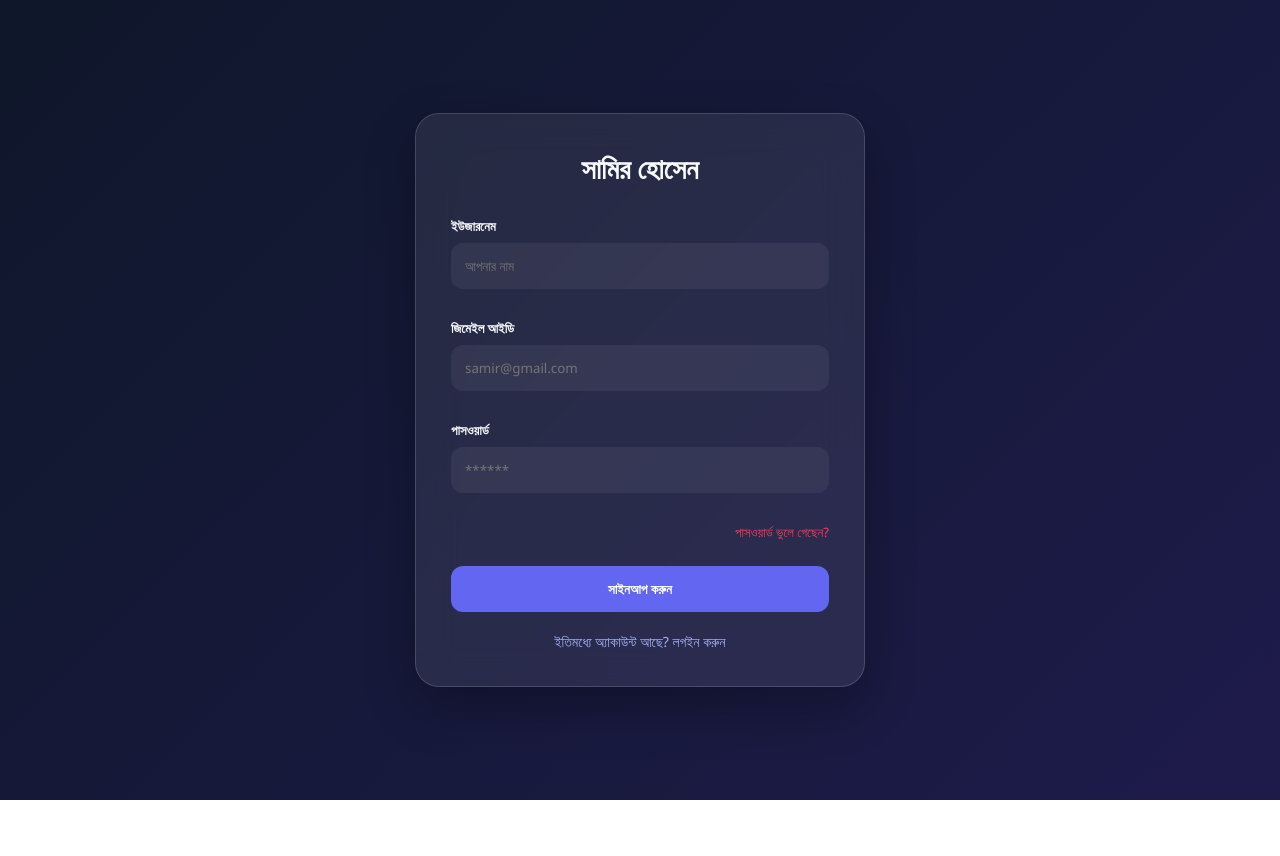
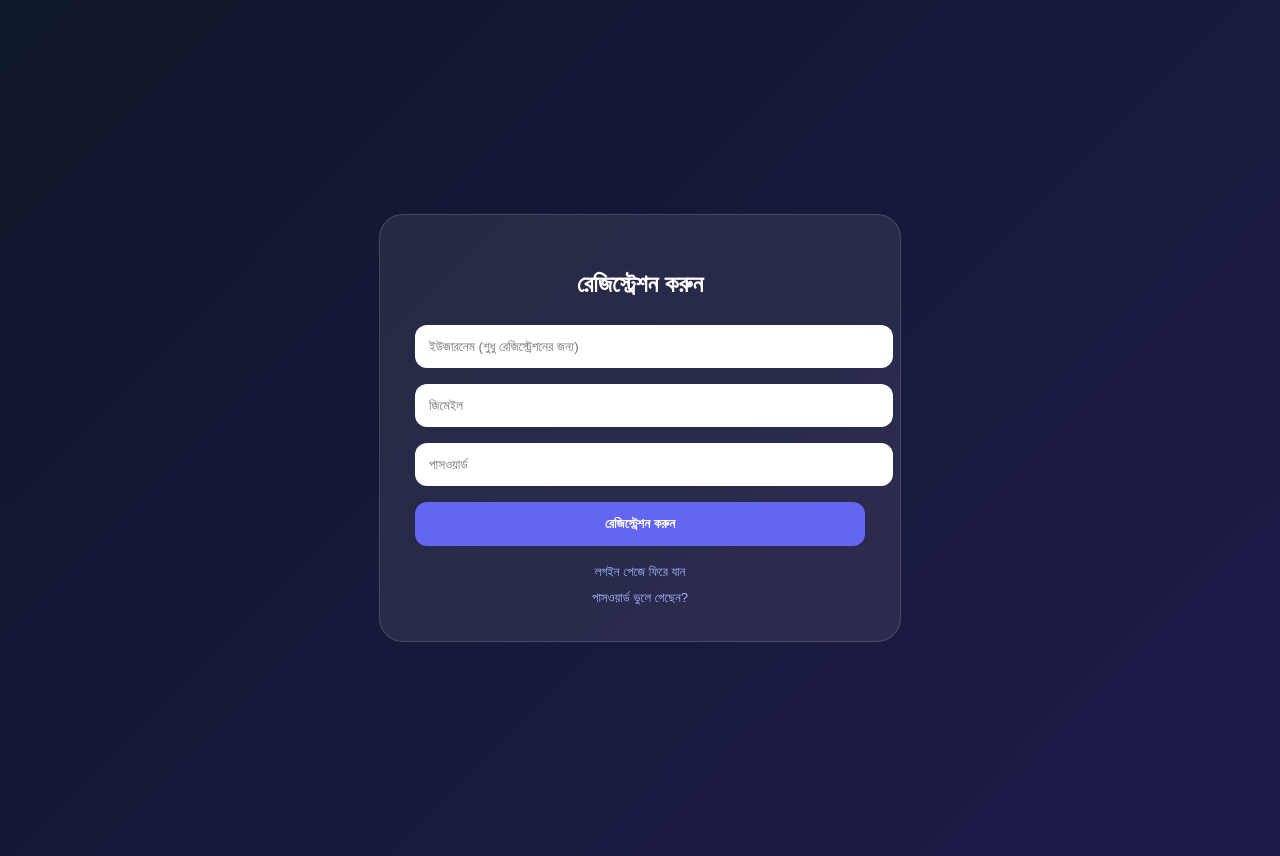
Before and after one commit to mdrj4328-dotcom/my-website, a website: page index.html in a window 1280 px wide. Both pictures are taken after a click on the element "নতুন অ্যাকাউন্ট তৈরি করুন". Before the commit the page ends 800 px from the top, so only its background shows below. Drawn offline with Linux system fonts and the light colour scheme.

Commit message:
Add files via upload

```diff
--- a/index.html
+++ b/index.html
@@ -2,116 +2,69 @@
 <html lang="bn">
 <head>
     <meta charset="UTF-8">
-    <meta name="viewport" content="width=device-width, initial-scale=1.0">
     <title>সামির হোসেন - আলটিমেট মিডিয়া পোর্টাল</title>
     <style>
-        :root { --bg-gradient: linear-gradient(135deg, #0f172a, #1e1b4b); --card-bg: rgba(255, 255, 255, 0.08); --text-color: #f8fafc; --accent-color: #6366f1; }
-        * { box-sizing: border-box; margin: 0; padding: 0; font-family: 'Segoe UI', sans-serif; }
-        body { background: var(--bg-gradient); color: var(--text-color); display: flex; justify-content: center; align-items: center; min-height: 100vh; padding: 20px; }
-        .wrapper { width: 100%; max-width: 450px; background: var(--card-bg); backdrop-filter: blur(20px); padding: 35px; border-radius: 24px; border: 1px solid rgba(255,255,255,0.15); box-shadow: 0 20px 50px rgba(0,0,0,0.3); }
-        .brand-title { text-align: center; font-size: 28px; font-weight: 800; margin-bottom: 30px; }
-        .form-group { margin-bottom: 20px; }
-        label { display: block; margin-bottom: 8px; font-size: 13px; font-weight: 600; text-transform: uppercase; }
-        input { width: 100%; padding: 14px; border: none; background: rgba(255,255,255,0.06); color: white; border-radius: 12px; outline: none; margin-bottom: 10px; }
-        button { width: 100%; padding: 14px; background: var(--accent-color); border: none; color: white; font-weight: 700; border-radius: 12px; cursor: pointer; margin-top: 10px; }
-        .toggle-text { text-align: center; margin-top: 20px; color: #a5b4fc; cursor: pointer; font-size: 14px; }
-        .forgot-link { text-align: right; color: #f43f5e; cursor: pointer; font-size: 13px; margin-bottom: 15px; }
+        :root { --bg-gradient: linear-gradient(135deg, #0f172a, #1e1b4b); --card-bg: rgba(255, 255, 255, 0.08); --accent-color: #6366f1; }
+        body { background: var(--bg-gradient); color: white; display: flex; justify-content: center; align-items: center; min-height: 100vh; padding: 20px; font-family: sans-serif; }
+        .wrapper { width: 100%; max-width: 450px; background: var(--card-bg); padding: 35px; border-radius: 24px; border: 1px solid rgba(255,255,255,0.15); }
         .hidden { display: none; }
+        input, button { width: 100%; padding: 14px; margin: 8px 0; border-radius: 12px; border: none; }
+        button { background: var(--accent-color); color: white; font-weight: bold; cursor: pointer; }
+        .link-text { text-align: center; font-size: 13px; color: #a5b4fc; cursor: pointer; margin-top: 10px; }
+        .drop-zone { border: 2px dashed var(--accent-color); padding: 30px; text-align: center; cursor: pointer; border-radius: 12px; margin: 20px 0; background: rgba(99, 102, 241, 0.1); }
     </style>
 </head>
 <body>
+<div class="wrapper">
+    <!-- অথেনটিকেশন বক্স -->
+    <div id="auth-box">
+        <h2 id="auth-title" style="text-align:center;">লগইন করুন</h2>
+        <input type="text" id="username" placeholder="ইউজারনেম (শুধু রেজিস্ট্রেশনের জন্য)">
+        <input type="email" id="email" placeholder="জিমেইল">
+        <input type="password" id="password" placeholder="পাসওয়ার্ড">
+        <button id="auth-btn" onclick="submitAuth()">লগইন করুন</button>
 
-<div class="wrapper">
-    <div class="brand-title">সামির হোসেন</div>
-
-    <div id="auth-box">
-        <div class="form-group" id="username-group"><label>ইউজারনেম</label><input type="text" id="username" placeholder="আপনার নাম"></div>
-        <div class="form-group"><label>জিমেইল আইডি</label><input type="email" id="email" placeholder="samir@gmail.com"></div>
-        <div class="form-group" id="password-group"><label>পাসওয়ার্ড</label><input type="password" id="password" placeholder="******"></div>
-
-        <div class="forgot-link" id="forgot-link" onclick="toggleMode('forgot')">পাসওয়ার্ড ভুলে গেছেন?</div>
-
-        <button id="action-btn" onclick="submitAuth()">লগইন করুন</button>
-        <div class="toggle-text" id="toggle-text" onclick="toggleMode('register')">নতুন অ্যাকাউন্ট তৈরি করুন</div>
+        <div class="link-text" id="toggle-link" onclick="toggleAuth()">নতুন অ্যাকাউন্ট তৈরি করুন</div>
+        <div class="link-text" id="forgot-link" onclick="forgotPassword()">পাসওয়ার্ড ভুলে গেছেন?</div>
     </div>
 
+    <!-- ড্যাশবোর্ড বক্স -->
     <div id="dashboard-box" class="hidden">
-        <h3>স্বাগতম ড্যাশবোর্ডে!</h3>
-        <button onclick="triggerLogout()" style="background: #ef4444; margin-top: 30px;">লগআউট</button>
+        <h3>ক্লাউড স্টোরেজ (আনলিমিটেড)</h3>
+        <div style="height:8px; background:#334; border-radius:4px; margin:15px 0;">
+            <div style="width:10%; height:100%; background:#10b981;"></div>
+        </div>
+        <div class="drop-zone" id="drop-zone">ফাইল টেনে আনুন অথবা ক্লিক করুন</div>
+        <input type="file" id="file-input" style="display:none">
+        <button onclick="logout()" style="background:#ef4444; margin-top:20px;">লগআউট</button>
     </div>
 </div>
 
 <script>
-    const API_BASE = window.location.origin;
-    let currentMode = "login";
+    let isLogin = true;
+    function toggleAuth() {
+        isLogin = !isLogin;
+        document.getElementById('auth-title').innerText = isLogin ? "লগইন করুন" : "রেজিস্ট্রেশন করুন";
+        document.getElementById('auth-btn').innerText = isLogin ? "লগইন করুন" : "রেজিস্ট্রেশন করুন";
+        document.getElementById('toggle-link').innerText = isLogin ? "নতুন অ্যাকাউন্ট তৈরি করুন" : "লগইন পেজে ফিরে যান";
+    }
 
-    function toggleMode(mode) {
-        if (mode === 'register' && currentMode === 'register') mode = 'login';
-        else if (mode === 'forgot' && currentMode === 'forgot') mode = 'login';
-
-        currentMode = mode || 'login';
-        const passGroup = document.getElementById('password-group');
-        const userGroup = document.getElementById('username-group');
-        const actionBtn = document.getElementById('action-btn');
-        const toggleText = document.getElementById('toggle-text');
-        const forgotLink = document.getElementById('forgot-link');
-
-        if (currentMode === 'forgot') {
-            passGroup.classList.add('hidden');
-            userGroup.classList.add('hidden');
-            actionBtn.innerText = "পাসওয়ার্ড রিসেট করুন";
-            toggleText.innerText = "লগইন পেজে ফিরে যান";
-            forgotLink.classList.add('hidden');
-        } else if (currentMode === 'register') {
-            passGroup.classList.remove('hidden');
-            userGroup.classList.remove('hidden');
-            actionBtn.innerText = "সাইনআপ করুন";
-            toggleText.innerText = "ইতিমধ্যে অ্যাকাউন্ট আছে? লগইন করুন";
-            forgotLink.classList.remove('hidden');
-        } else {
-            passGroup.classList.remove('hidden');
-            userGroup.classList.remove('hidden');
-            actionBtn.innerText = "লগইন করুন";
-            toggleText.innerText = "নতুন অ্যাকাউন্ট তৈরি করুন";
-            forgotLink.classList.remove('hidden');
-        }
+    function forgotPassword() {
+        alert("আপনার জিমেইলে পাসওয়ার্ড রিসেট লিংক পাঠানো হয়েছে!");
     }
 
     async function submitAuth() {
-        const actionBtn = document.getElementById('action-btn');
-        actionBtn.disabled = true; actionBtn.innerText = "অপেক্ষা করুন...";
-
-        const data = {
-            username: document.getElementById('username').value,
-            email: document.getElementById('email').value,
-            password: document.getElementById('password').value
-        };
-
-        try {
-            const res = await fetch(`${API_BASE}/${currentMode}`, {
-                method: 'POST',
-                headers: { 'Content-Type': 'application/json' },
-                body: JSON.stringify(data)
-            });
-            const result = await res.json();
-
-            if(res.ok) {
-                actionBtn.innerText = "✅ সফল!";
-                setTimeout(() => {
-                    if(currentMode === "login") {
-                        document.getElementById('auth-box').classList.add('hidden');
-                        document.getElementById('dashboard-box').classList.remove('hidden');
-                    } else { alert(result.message || "কাজ সম্পন্ন হয়েছে!"); toggleMode('login'); }
-                }, 500);
-            } else { alert(result.error); }
-        } catch (e) { alert("সার্ভারে সমস্যা!"); }
-        finally { actionBtn.disabled = false; actionBtn.innerText = (currentMode === "register") ? "সাইনআপ করুন" : (currentMode === "forgot" ? "পাসওয়ার্ড রিসেট করুন" : "লগইন করুন"); }
+        // এখানে আপনার সার্ভার কল হবে
+        document.getElementById('auth-box').classList.add('hidden');
+        document.getElementById('dashboard-box').classList.remove('hidden');
     }
 
-    function triggerLogout() {
-        document.getElementById('dashboard-box').classList.add('hidden');
-        document.getElementById('auth-box').classList.remove('hidden');
-    }
+    const dropZone = document.getElementById('drop-zone');
+    const fileInput = document.getElementById('file-input');
+    dropZone.onclick = () => fileInput.click();
+    fileInput.onchange = (e) => alert("আপলোড হচ্ছে: " + e.target.files[0].name);
+
+    function logout() { location.reload(); }
 </script>
 </body>
-</html
+</html>
```
